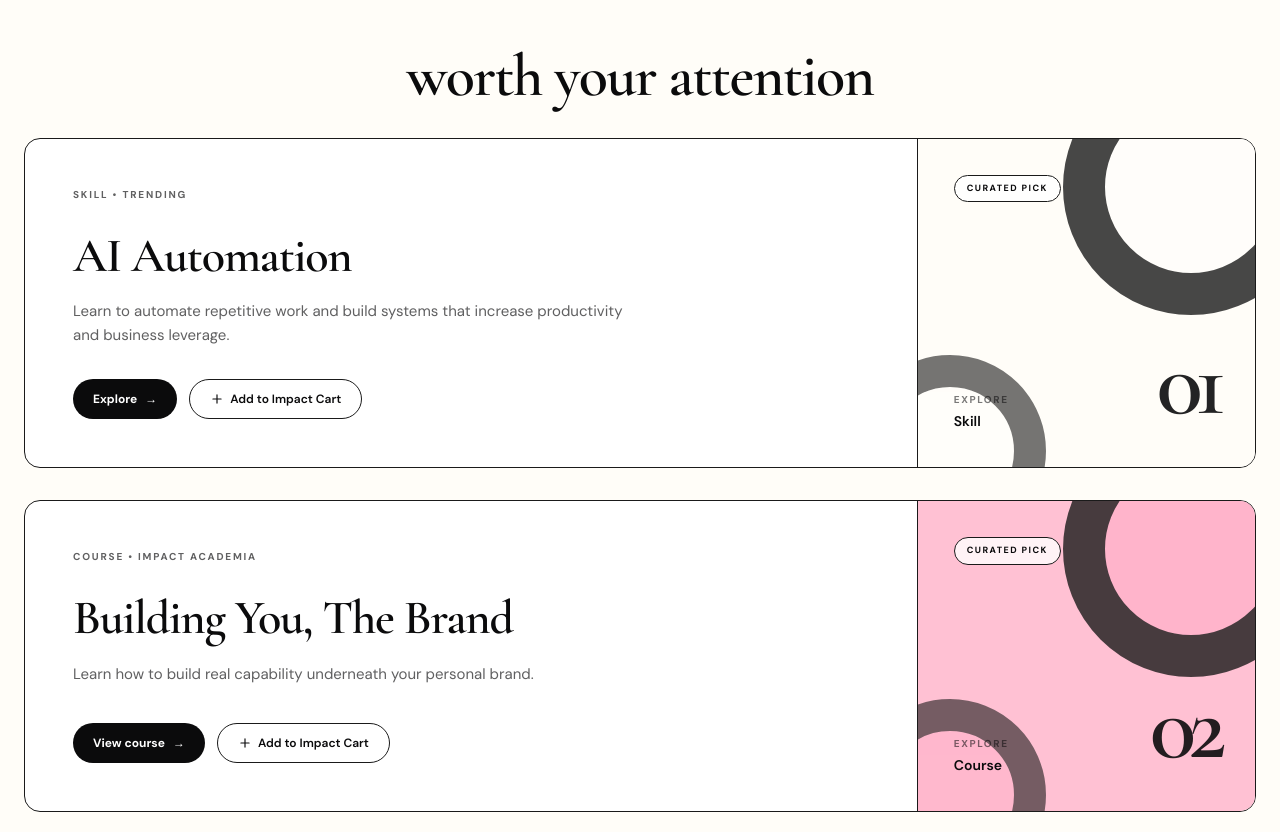
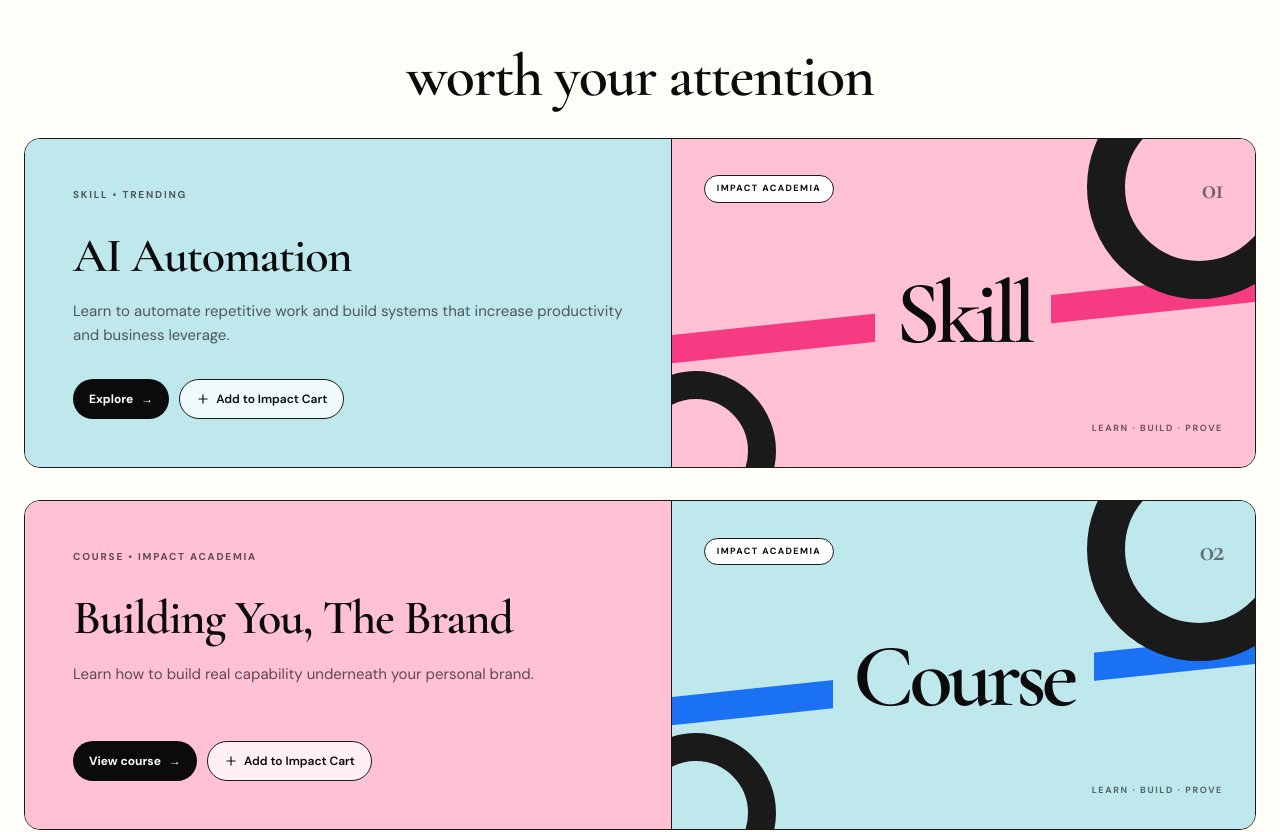
Before and after one commit to goodsmartlabs/impact-multiplier, a Next.js app: page / in a window 1280 px wide. Shown: the part 1420-2252 px from the top of the page. Built offline with nearby package versions, Linux system fonts and the light colour scheme.

Commit message:
Restore colour and unify card flow across the product (#5)
Add distinct featured and compact card systems, restore the pink/blue brand palette, and align supporting product surfaces after a full-route visual audit.

```diff
--- a/src/app/explore/page.tsx
+++ b/src/app/explore/page.tsx
@@ -71,8 +71,8 @@ export default function ExplorePage() {
         </div>
       ) : (
         <div className="grid grid-cols-1 gap-4 sm:grid-cols-2 lg:grid-cols-3">
-          {items.map((item) => (
-            <DiscoveryCard key={item.id} item={item} />
+          {items.map((item, index) => (
+            <DiscoveryCard key={item.id} item={item} index={index} />
           ))}
         </div>
       )}
--- a/src/app/item/[slug]/page.tsx
+++ b/src/app/item/[slug]/page.tsx
@@ -213,8 +213,8 @@ export default async function ItemDetailPage({
         {related.length > 0 && (
           <DetailSection title="Related">
             <div className="grid grid-cols-1 gap-4 sm:grid-cols-2">
-              {related.map((r) => (
-                <DiscoveryCard key={r.id} item={r} />
+              {related.map((r, index) => (
+                <DiscoveryCard key={r.id} item={r} index={index} />
               ))}
             </div>
           </DetailSection>
--- a/src/app/page.tsx
+++ b/src/app/page.tsx
@@ -69,7 +69,7 @@ export default function Home() {
           <div className="mt-8 rounded-2xl border border-dashed border-ink p-10 text-center text-sm text-muted">Nothing here yet — try another filter.</div>
         ) : (
           <div className="mt-8 grid grid-cols-1 gap-8">
-            {items.map((item, index) => <DiscoveryCard key={item.id} item={item} index={index} className="animate-fade-up" />)}
+            {items.map((item, index) => <DiscoveryCard key={item.id} item={item} index={index} variant="featured" className="animate-fade-up" />)}
           </div>
         )}
       </section>
--- a/src/app/search/page.tsx
+++ b/src/app/search/page.tsx
@@ -68,8 +68,8 @@ function SearchResults() {
             </div>
           ) : (
             <div className="grid grid-cols-1 gap-4 sm:grid-cols-2 lg:grid-cols-3">
-              {results.map((item) => (
-                <DiscoveryCard key={item.id} item={item} />
+              {results.map((item, index) => (
+                <DiscoveryCard key={item.id} item={item} index={index} />
               ))}
             </div>
           )}
--- a/src/components/academy/course-card.tsx
+++ b/src/components/academy/course-card.tsx
@@ -18,11 +18,12 @@ export function CourseCard({ course }: { course: Course }) {
   return (
     <Link
       href={`/academy/${course.slug}`}
-      className="brand-card group flex flex-col overflow-hidden rounded-3xl border border-line bg-paper transition-all duration-300 hover:-translate-y-1"
+      className="brand-card group flex flex-col overflow-hidden rounded-2xl border border-ink bg-paper transition-all duration-300"
     >
-      <div className={cn("relative h-32 w-full overflow-hidden bg-gradient-to-br", course.coverGradient)}>
-        <div className="absolute -right-8 -top-10 h-32 w-32 rounded-full border-[18px] border-white/20" />
-        <div className="absolute bottom-3 left-5 rounded-full bg-white/90 px-3 py-1 text-[10px] font-bold uppercase tracking-wider text-ink">Course</div>
+      <div className={cn("relative h-40 w-full overflow-hidden bg-gradient-to-br", course.coverGradient)}>
+        <div className="absolute -right-8 -top-10 h-36 w-36 rounded-full border-[22px] border-white/35" />
+        <div className="absolute -left-8 bottom-5 h-5 w-[120%] -rotate-6 rounded-full bg-white/55 transition-transform duration-500 group-hover:-rotate-3" />
+        <div className="absolute bottom-4 left-5 rounded-full border border-ink bg-white px-3 py-1 text-[9px] font-bold uppercase tracking-[0.15em] text-ink">Impact Academia Course</div>
       </div>
       <div className="flex flex-1 flex-col p-5">
         <div className="mb-2 flex items-center gap-2 text-[11px] font-semibold uppercase tracking-wider text-muted">
--- a/src/components/discovery/discovery-card.tsx
+++ b/src/components/discovery/discovery-card.tsx
@@ -17,86 +17,100 @@ function formatType(type: DiscoveryItem["type"]) {
   return type.replaceAll("_", " ");
 }
 
+function CardActions({ item, compact = false }: { item: DiscoveryItem; compact?: boolean }) {
+  const isCourse = item.type === "course";
+  const isOpportunity = OPPORTUNITY_TYPES.has(item.type);
+
+  return (
+    <div className={cn("flex flex-wrap items-center gap-2.5", compact ? "pt-5" : "pt-8")}>
+      <Link
+        href={`/item/${item.slug}`}
+        className="inline-flex min-h-10 items-center rounded-full bg-ink px-4 py-2.5 text-xs font-bold text-paper transition-colors hover:bg-blue focus-visible:outline-2 focus-visible:outline-offset-2 focus-visible:outline-ink"
+      >
+        {isCourse ? "View course" : isOpportunity ? "View opportunity" : "Explore"}
+        <span aria-hidden="true" className="ml-2">→</span>
+      </Link>
+      <SaveButton
+        itemId={item.id}
+        itemKind="discovery"
+        className="min-h-10 border-ink bg-paper/75 px-4 py-2.5 backdrop-blur-sm"
+      />
+    </div>
+  );
+}
+
 export function DiscoveryCard({
   item,
   index = 0,
+  variant = "compact",
   className,
 }: {
   item: DiscoveryItem;
   index?: number;
+  variant?: "compact" | "featured";
   className?: string;
 }) {
   const status = isTimeSensitive(item) ? computeOpportunityStatus(item) : undefined;
   const isCourse = item.type === "course";
   const isOpportunity = OPPORTUNITY_TYPES.has(item.type);
   const number = String(index + 1).padStart(2, "0");
-  const panelSurface = isCourse ? "bg-pink-dim" : isOpportunity ? "bg-blue-dim" : "bg-cream";
-  const orbSurface = isCourse ? "border-pink bg-pink/10" : isOpportunity ? "border-blue bg-blue/10" : "border-ink/20 bg-paper/40";
+  const infoSurface = isCourse ? "bg-pink-dim" : isOpportunity ? "bg-blue-dim" : index % 2 === 0 ? "bg-blue-dim" : "bg-pink-dim";
+  const artSurface = isCourse ? "bg-blue-dim" : isOpportunity ? "bg-pink-dim" : index % 2 === 0 ? "bg-pink-dim" : "bg-blue-dim";
+  const accent = isCourse || index % 2 !== 0 ? "bg-blue" : "bg-pink";
+  const typeLabel = formatType(item.type);
+
+  if (variant === "compact") {
+    return (
+      <article className={cn("brand-card group flex min-h-[500px] flex-col overflow-hidden rounded-2xl border border-ink transition-all duration-300", infoSurface, className)}>
+        <Link href={`/item/${item.slug}`} className={cn("relative isolate flex h-48 shrink-0 overflow-hidden border-b border-ink p-6", artSurface)} aria-label={`Explore ${item.title}`}>
+          <span className={cn("absolute left-[-12%] top-1/2 h-5 w-[125%] -rotate-6 rounded-full opacity-90 transition-transform duration-500 group-hover:-rotate-3", accent)} />
+          <span className="absolute -right-10 -top-12 h-36 w-36 rounded-full border-[26px] border-paper/55" />
+          <div className="relative z-10 flex w-full items-end justify-between gap-3">
+            <p className={cn("max-w-[78%] px-2 font-display text-[clamp(2rem,3.3vw,3.2rem)] font-semibold capitalize leading-[0.82] tracking-[-0.045em] text-ink", artSurface)}>{typeLabel}</p>
+            <span className="mb-1 rounded-full border border-ink bg-paper px-2.5 py-1 text-[8px] font-bold uppercase tracking-[0.14em]">{number}</span>
+          </div>
+        </Link>
+
+        <div className="flex flex-1 flex-col p-6">
+          <div className="flex flex-wrap items-center gap-2">
+            <span className="text-[9px] font-bold uppercase tracking-[0.16em] text-ink/65">{item.categoryLabel}</span>
+            {status && <StatusPill status={status} />}
+          </div>
+          <Link href={`/item/${item.slug}`} className="mt-5">
+            <h3 className="font-display text-[2rem] font-semibold leading-[0.95] tracking-[-0.025em] text-ink">{item.title}</h3>
+            <p className="mt-4 line-clamp-3 text-sm leading-6 text-ink/65">{item.shortDescription}</p>
+          </Link>
+          <div className="mt-auto"><CardActions item={item} compact /></div>
+        </div>
+      </article>
+    );
+  }
 
   return (
-    <article
-      className={cn(
-        "brand-card group grid overflow-hidden rounded-2xl border border-ink bg-paper transition-all duration-300 md:grid-cols-[minmax(0,1.45fr)_minmax(280px,0.55fr)]",
-        className
-      )}
-    >
-      <div className="flex min-h-[310px] flex-col p-7 md:p-10 lg:p-12">
+    <article className={cn("brand-card group grid min-h-[330px] overflow-hidden rounded-2xl border border-ink transition-all duration-300 md:grid-cols-[1.05fr_0.95fr]", className)}>
+      <div className={cn("flex flex-col p-7 md:p-10 lg:p-12", infoSurface)}>
         <div className="flex flex-wrap items-center gap-3">
-          <span className="text-[10px] font-bold uppercase tracking-[0.18em] text-ink/65">
-            {item.categoryLabel}
-          </span>
+          <span className="text-[10px] font-bold uppercase tracking-[0.18em] text-ink/65">{item.categoryLabel}</span>
           {status && <StatusPill status={status} />}
         </div>
-
         <Link href={`/item/${item.slug}`} className="mt-8 max-w-2xl">
-          <h3 className="font-display text-4xl font-semibold leading-[0.95] tracking-[-0.025em] text-ink md:text-5xl">
-            {item.title}
-          </h3>
-          <p className="mt-5 max-w-xl text-sm leading-6 text-ink/65 md:text-[15px]">
-            {item.shortDescription}
-          </p>
+          <h3 className="font-display text-4xl font-semibold leading-[0.95] tracking-[-0.025em] text-ink md:text-5xl">{item.title}</h3>
+          <p className="mt-5 max-w-xl text-sm leading-6 text-ink/65 md:text-[15px]">{item.shortDescription}</p>
         </Link>
-
-        <div className="mt-auto flex flex-wrap items-center gap-3 pt-8">
-          <Link
-            href={`/item/${item.slug}`}
-            className="inline-flex min-h-10 items-center rounded-full bg-ink px-5 py-2.5 text-xs font-bold text-paper transition-colors hover:bg-blue focus-visible:outline-2 focus-visible:outline-offset-2 focus-visible:outline-ink"
-          >
-            {isCourse ? "View course" : isOpportunity ? "View opportunity" : "Explore"}
-            <span aria-hidden="true" className="ml-2">→</span>
-          </Link>
-          <SaveButton
-            itemId={item.id}
-            itemKind="discovery"
-            className="min-h-10 border-ink bg-paper px-5 py-2.5"
-          />
-        </div>
+        <div className="mt-auto"><CardActions item={item} /></div>
       </div>
 
-      <Link
-        href={`/item/${item.slug}`}
-        className={cn(
-          "relative isolate flex min-h-[220px] overflow-hidden border-t border-ink p-7 md:min-h-full md:border-l md:border-t-0 md:p-9",
-          panelSurface
-        )}
-        aria-label={`Explore ${item.title}`}
-      >
-        <div className={cn("absolute -right-16 -top-20 h-64 w-64 rounded-full border-[42px] opacity-80", orbSurface)} />
-        <div className={cn("absolute -bottom-20 -left-16 h-48 w-48 rounded-full border-[32px] opacity-60", orbSurface)} />
-
+      <Link href={`/item/${item.slug}`} className={cn("relative isolate flex min-h-[250px] overflow-hidden border-t border-ink p-8 md:min-h-full md:border-l md:border-t-0", artSurface)} aria-label={`Explore ${item.title}`}>
+        <span className={cn("absolute left-[-10%] top-1/2 h-7 w-[125%] -rotate-6 rounded-full opacity-90 transition-transform duration-500 group-hover:-rotate-3", accent)} />
+        <span className="absolute -right-14 -top-16 h-56 w-56 rounded-full border-[38px] border-paper/55" />
+        <span className="absolute -bottom-16 -left-14 h-40 w-40 rounded-full border-[28px] border-paper/40" />
         <div className="relative z-10 flex w-full flex-col justify-between">
-          <span className="w-fit rounded-full border border-ink/50 bg-paper/80 px-3 py-1.5 text-[9px] font-bold uppercase tracking-[0.16em] backdrop-blur-sm">
-            Curated pick
-          </span>
-          <div className="mt-12 flex items-end justify-between gap-4 md:mt-auto">
-            <div>
-              <p className="text-[10px] font-bold uppercase tracking-[0.16em] text-ink/55">Explore</p>
-              <p className="mt-1 text-sm font-semibold capitalize text-ink">{formatType(item.type)}</p>
-            </div>
-            <span className="font-display text-7xl font-semibold leading-none tracking-[-0.08em] text-ink/90 md:text-8xl">
-              {number}
-            </span>
+          <div className="flex items-center justify-between gap-4">
+            <span className="rounded-full border border-ink bg-paper px-3 py-1.5 text-[9px] font-bold uppercase tracking-[0.16em]">Impact Academia</span>
+            <span className="font-display text-3xl font-semibold tracking-[-0.05em] text-ink/55">{number}</span>
           </div>
+          <p className={cn("my-10 max-w-[90%] self-center px-5 py-1 text-center font-display text-[clamp(3.5rem,7vw,6.5rem)] font-semibold capitalize leading-[0.78] tracking-[-0.055em] text-ink", artSurface)}>{typeLabel}</p>
+          <p className="self-end text-[9px] font-bold uppercase tracking-[0.18em] text-ink/60">Learn · Build · Prove</p>
         </div>
       </Link>
     </article>
```
Also changed, not shown: src/app/my-impact/page.tsx (+7 -6 lines).
